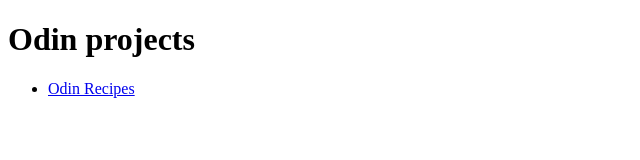
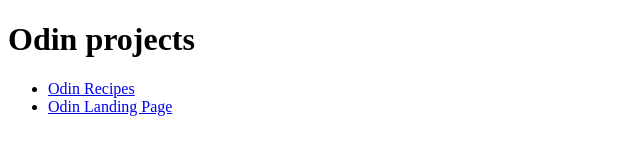
Before and after one commit to nGonium/odin_projects, a plain HTML site: page index.html in a window 1280 px wide. Shown: the whole page, without its empty margins (0-640 px from the left). Drawn offline with Linux system fonts and the light colour scheme.

Commit message:
Update Odin index.html

```diff
--- a/index.html
+++ b/index.html
@@ -10,6 +10,7 @@
     <h1>Odin projects</h1>
     <ul>
         <li><a href="odin-recipes/index.html">Odin Recipes</a></li>
+        <li><a href="/odin-landing/index.html">Odin Landing Page</a></li>
     </ul>
 </body>
 </html>
```
